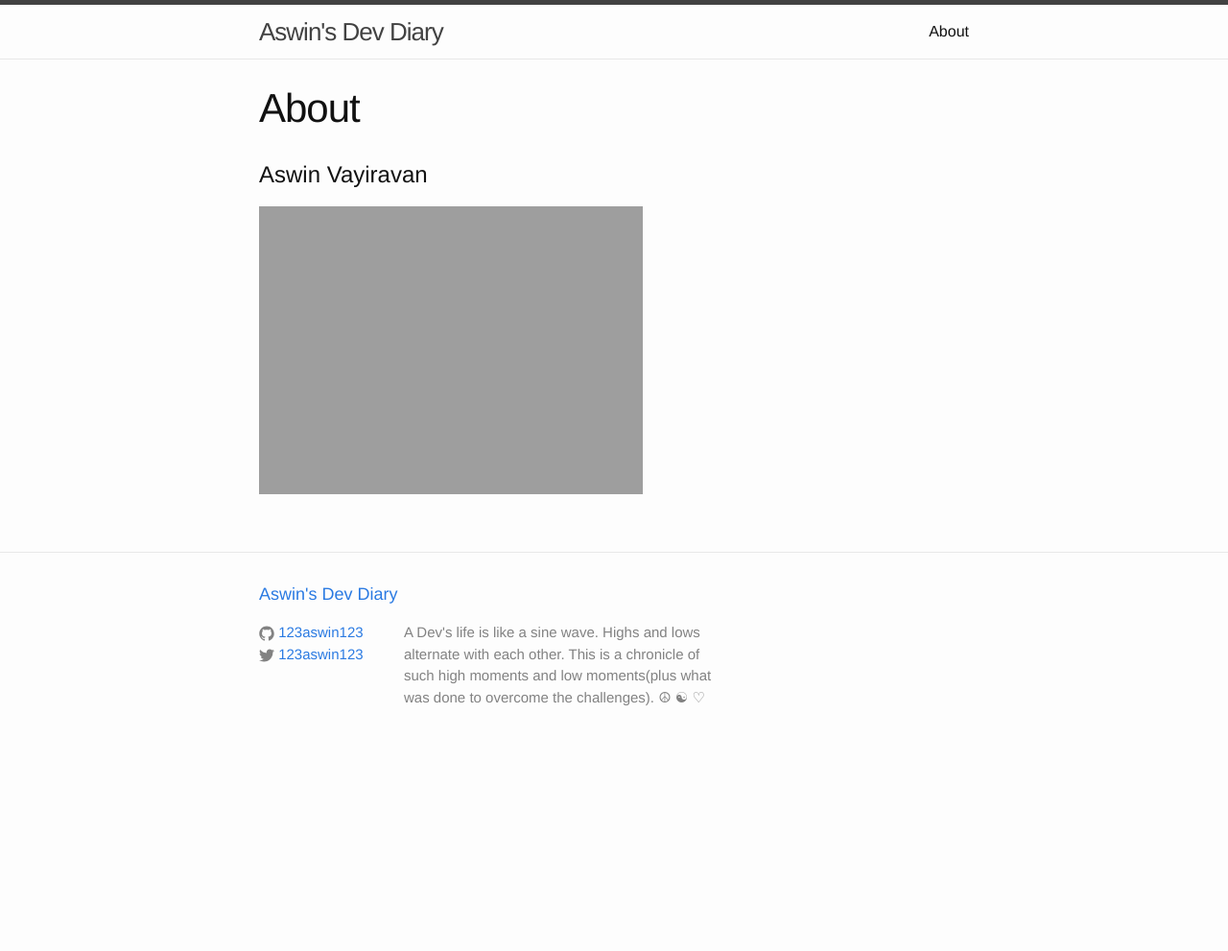
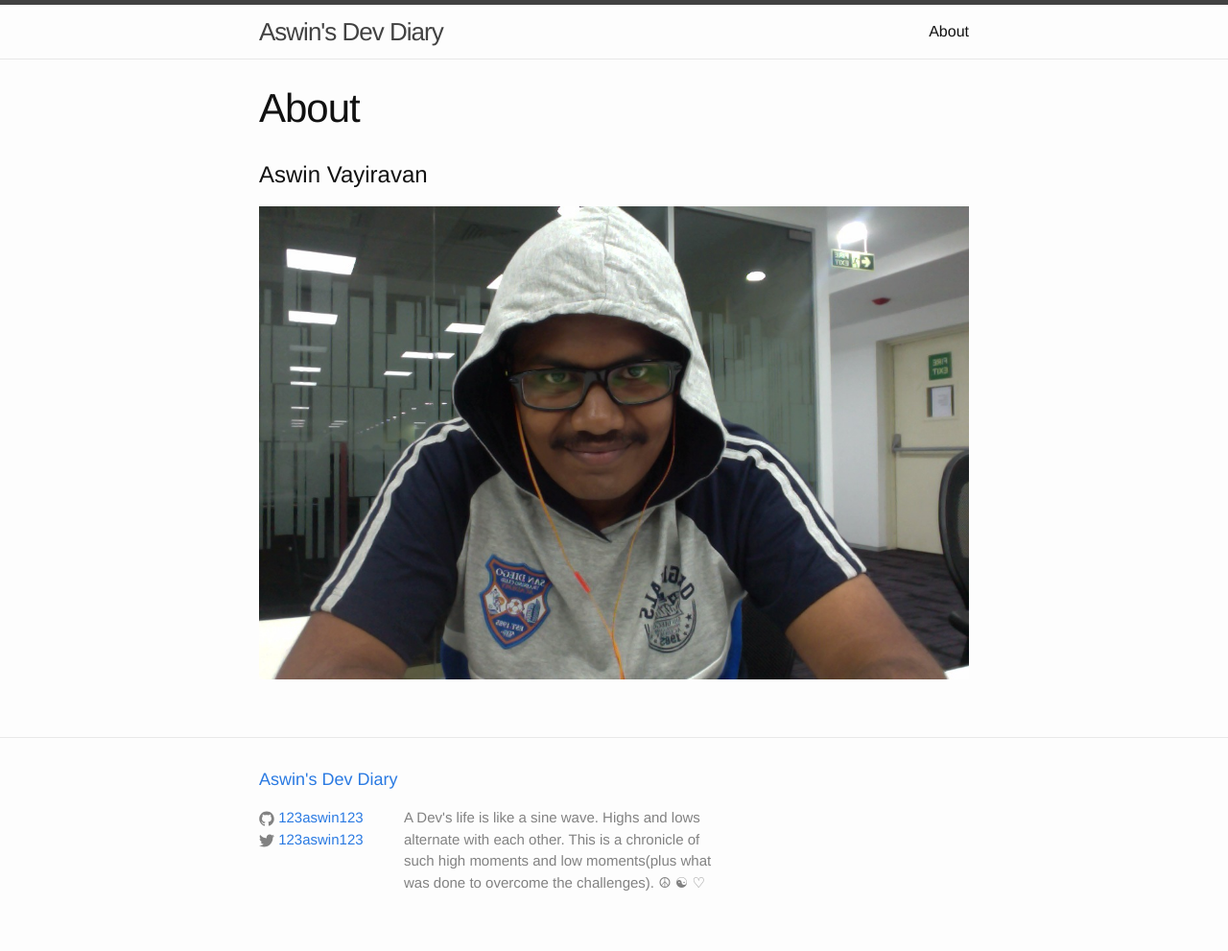
Before and after one commit to 123aswin123/123aswin123.github.io, a Jekyll site: the page built from about.md, in a window 1280 px wide. Shown: the whole page at 96% size. Built offline with Jekyll 4.4.1, drawn with Linux system fonts in a browser that asks for light colours; before the commit the page ends 900 px from its top, so only the background shows below that.

Commit message:
Image Fix

```diff
--- a/about.md
+++ b/about.md
@@ -6,4 +6,4 @@ permalink: /about/
 
 #Aswin Vayiravan
 
-![My helpful screenshot]({{ site.url }}/assets/Photo_me.jpg =300x200)
+![My helpful screenshot]({{ site.url }}/assets/Photo_me.jpg)
```
